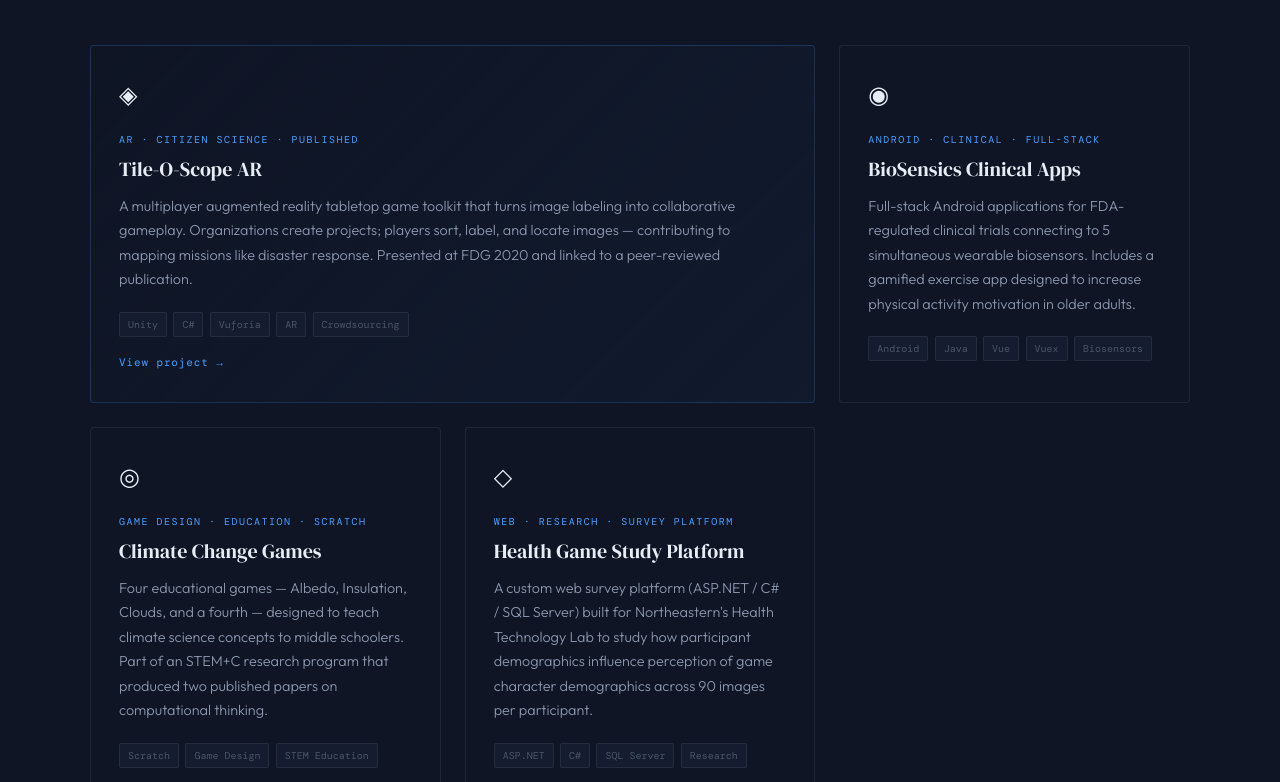
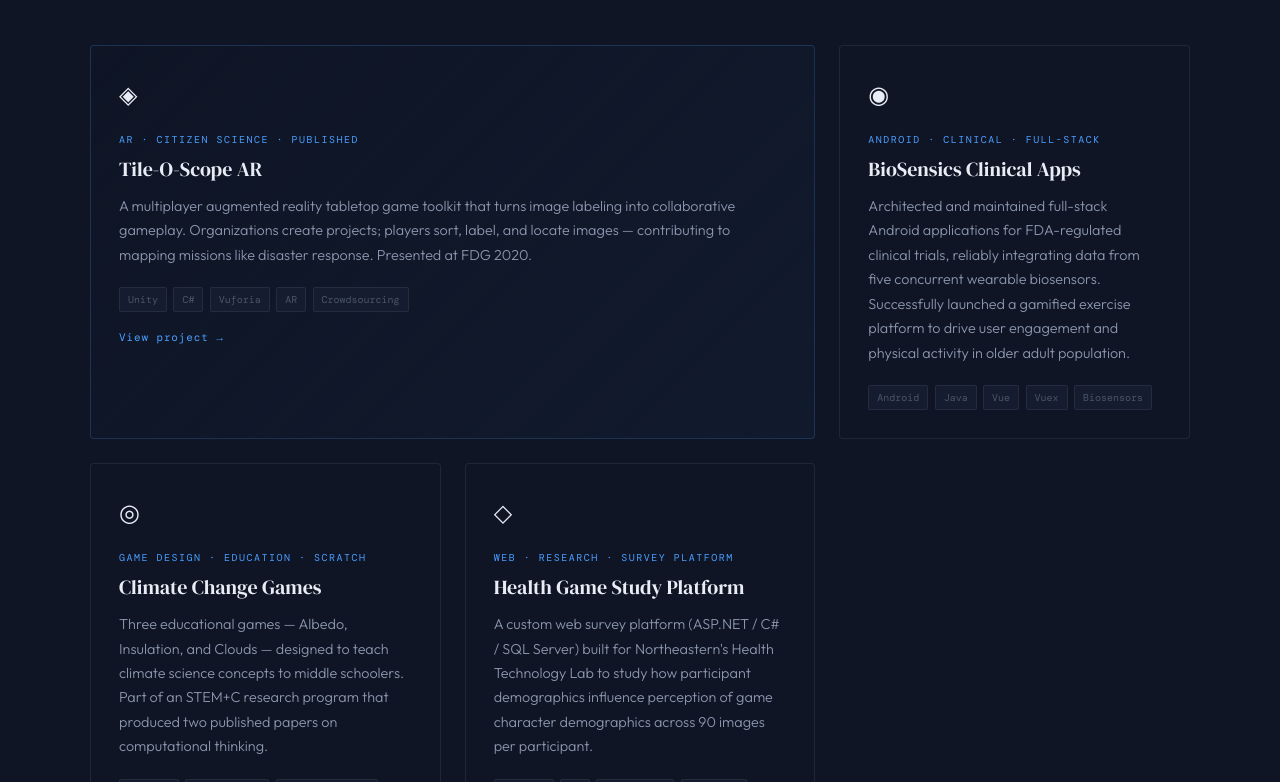
Before and after one commit to Borna-f/borna-f.github.io, a plain HTML site: page index.html in a window 1280 px wide. Shown: the part 4537-5319 px from the top of the page. Drawn offline with nearby package versions, Linux system fonts and the light colour scheme; a web font is replaced by a local one.

Commit message:
Correct some further text

```diff
--- a/index.html
+++ b/index.html
@@ -833,8 +833,8 @@
           <p class="exp-role">Research Assistant — Game Design, HCI &amp; Data Science</p>
           <ul class="exp-bullets">
             <li>Built an <strong>augmented reality crowdsourcing game</strong> (Unity / C# / Vuforia) used to collect labeled image data at scale — combining game mechanics with research data collection.</li>
-            <li>Designed and ran controlled experiments across climate-change games; <strong>co-authored 3 papers</strong> on computational thinking and game design patterns in middle school education.</li>
-            <li>Conducted statistical analysis for two <strong>clinical health studies</strong> using SPSS, R, and SQL Server — including pre/post drug effect analysis and patient medication belief modeling.</li>
+            <li>Designed and ran controlled experiments across climate-change games; <strong>co-authored 2 papers</strong> on computational thinking and game design patterns in middle school education.</li>
+            <li>Conducted statistical analysis for two <strong>clinical health studies</strong> using SPSS, and R — including pre/post drug effect analysis and patient medication belief modeling. Co-authored 2 journal articles.</li>
             <li>Developed a web-based demographic survey platform (ASP.NET / C# / SQL Server); ran <strong>ML analyses</strong> (linear regression, GEE, ANOVA) across collected responses.</li>
           </ul>
         </div>
@@ -904,7 +904,7 @@
         <span class="project-icon">◈</span>
         <p class="project-type">AR · Citizen Science · Published</p>
         <p class="project-name">Tile-O-Scope AR</p>
-        <p class="project-desc">A multiplayer augmented reality tabletop game toolkit that turns image labeling into collaborative gameplay. Organizations create projects; players sort, label, and locate images — contributing to mapping missions like disaster response. Presented at FDG 2020 and linked to a peer-reviewed publication.</p>
+        <p class="project-desc">A multiplayer augmented reality tabletop game toolkit that turns image labeling into collaborative gameplay. Organizations create projects; players sort, label, and locate images — contributing to mapping missions like disaster response. Presented at FDG 2020.</p>
         <div class="project-tech">
           <span class="tech-tag">Unity</span>
           <span class="tech-tag">C#</span>
@@ -919,7 +919,7 @@
         <span class="project-icon">◉</span>
         <p class="project-type">Android · Clinical · Full-Stack</p>
         <p class="project-name">BioSensics Clinical Apps</p>
-        <p class="project-desc">Full-stack Android applications for FDA-regulated clinical trials connecting to 5 simultaneous wearable biosensors. Includes a gamified exercise app designed to increase physical activity motivation in older adults.</p>
+        <p class="project-desc">Architected and maintained full-stack Android applications for FDA-regulated clinical trials, reliably integrating data from five concurrent wearable biosensors. Successfully launched a gamified exercise platform to drive user engagement and physical activity in older adult population.</p>
         <div class="project-tech">
           <span class="tech-tag">Android</span>
           <span class="tech-tag">Java</span>
@@ -933,7 +933,7 @@
         <span class="project-icon">◎</span>
         <p class="project-type">Game Design · Education · Scratch</p>
         <p class="project-name">Climate Change Games</p>
-        <p class="project-desc">Four educational games — Albedo, Insulation, Clouds, and a fourth — designed to teach climate science concepts to middle schoolers. Part of an STEM+C research program that produced two published papers on computational thinking.</p>
+        <p class="project-desc">Three educational games — Albedo, Insulation, and Clouds — designed to teach climate science concepts to middle schoolers. Part of an STEM+C research program that produced two published papers on computational thinking.</p>
         <div class="project-tech">
           <span class="tech-tag">Scratch</span>
           <span class="tech-tag">Game Design</span>
```
